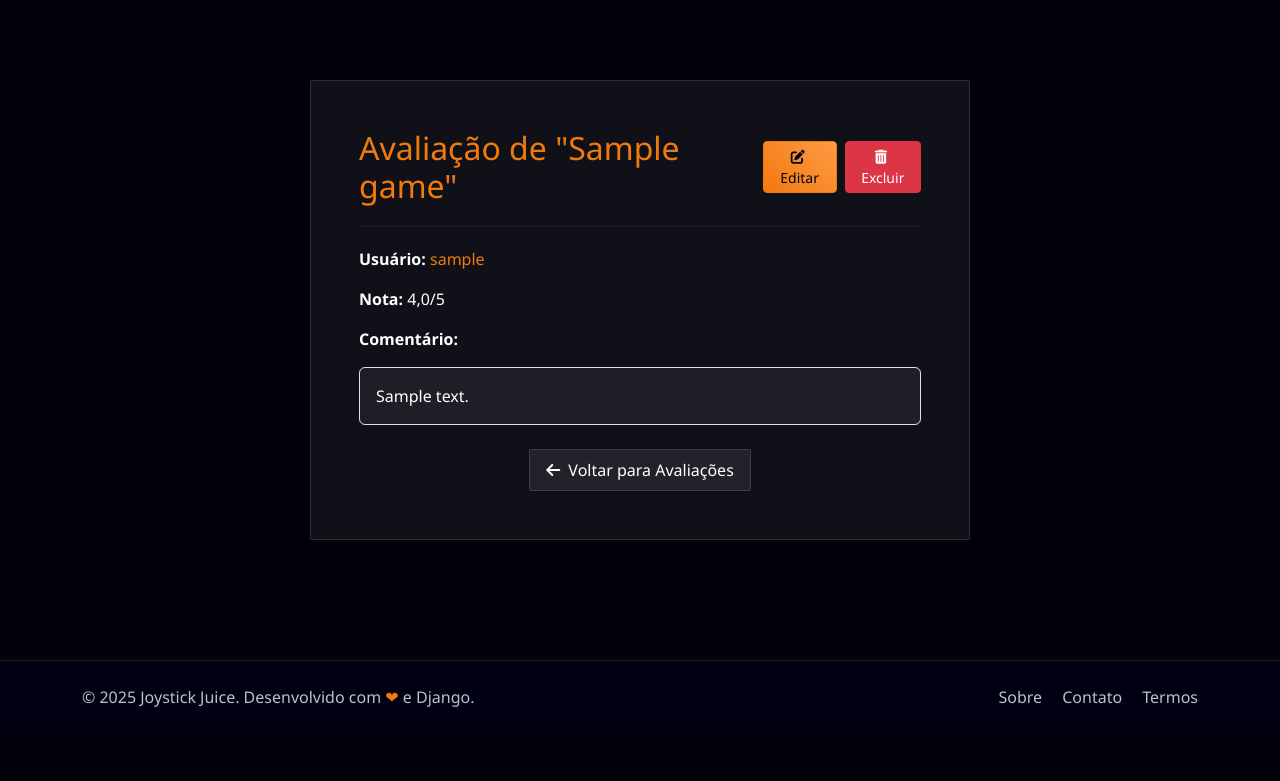
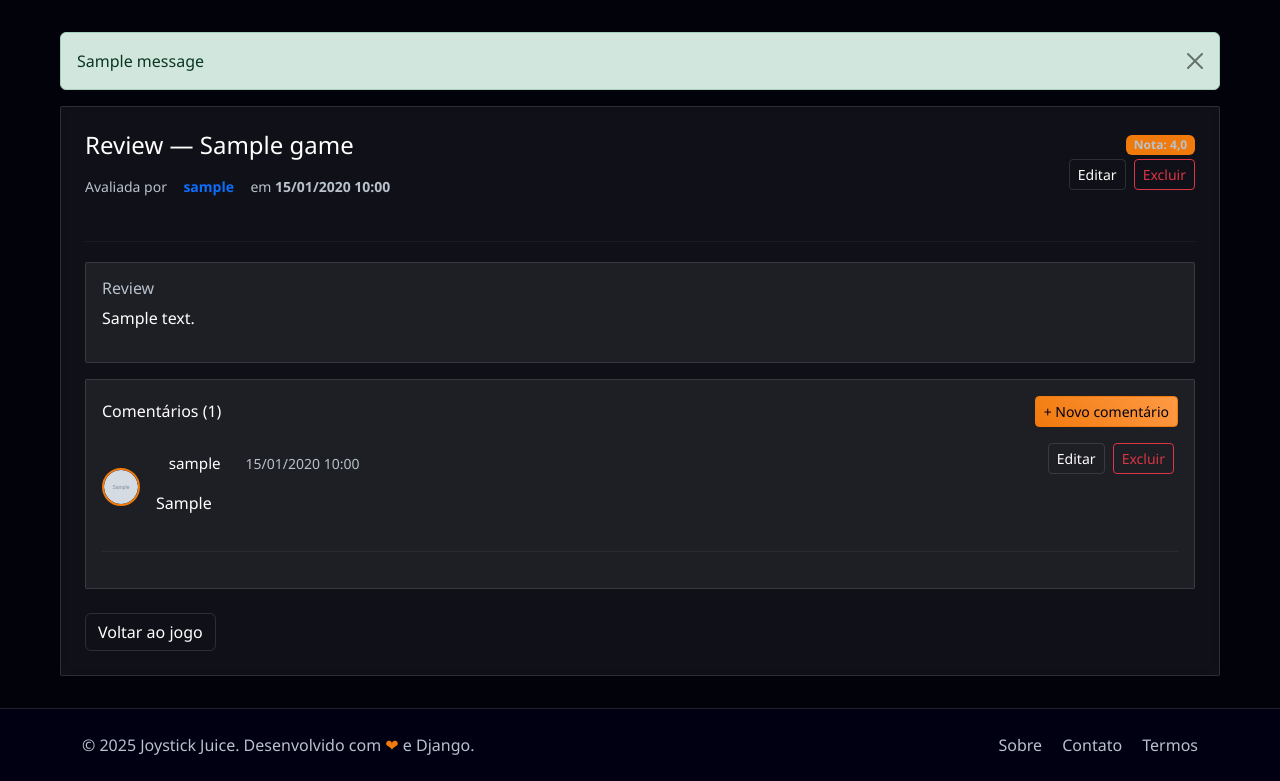
Before and after one commit to Mxrlrey/Joystick_Juice, a Django app: page /review/detail/1/ in a window 1280 px wide. Shown: the part 67-848 px from the top of the page. Before the commit the page ends 774 px from the top, so only its background shows below. Run offline with Django 5.2, Linux system fonts and the light colour scheme; a user stored in the database is signed in; tables that the repository leaves empty hold one stand-in row (values such as "Sample post"); grey boxes marked "Sample" are stand-in pictures; one stand-in notice (Sample message) is shown; some libraries are stand-ins or nearby versions.

Commit message:
feat: criação do crud de comentários

```diff
--- a/code/joystickjuice/settings.py
+++ b/code/joystickjuice/settings.py
@@ -80,7 +80,7 @@ AUTH_PASSWORD_VALIDATORS = [
 
 #redirecinamento de acesso
 LOGIN_URL = '/access/login/'
-LOGIN_REDIRECT_URL = 'account_user_list'
+LOGIN_REDIRECT_URL = 'home'
 LOGOUT_REDIRECT_URL = '/access/login/'
 
 LANGUAGE_CODE = 'pt-br'
--- a/code/review/forms.py
+++ b/code/review/forms.py
@@ -1,5 +1,5 @@
 from django import forms
-from .models import Review
+from .models import Review, Comment
 
 RATING_CHOICES = [
     (0.5, '0.5'),
@@ -31,3 +31,11 @@ class ReviewForm(forms.ModelForm):
         widgets = {
             'comment': forms.Textarea(attrs={'rows': 3}),
         }
+
+class CommentForm(forms.ModelForm):
+    class Meta:
+        model = Comment
+        fields = ['opinion']
+        widgets = {
+            'opinion': forms.Textarea(attrs={'class': 'form-control', 'rows': 4}),
+        }
--- a/code/review/urls.py
+++ b/code/review/urls.py
@@ -7,4 +7,9 @@ urlpatterns = [
     path('detail/<int:pk>/', views.review_detail, name='detail_review'),
     path('edit/<int:pk>/', views.edit_review, name='edit_review'),
     path('delete/<int:pk>/', views.delete_review, name='delete_review'),
+
+    path('<int:review_id>/comment/', views.create_comment, name='create_comment'),
+    path('<int:review_id>/comments/', views.comment_list, name='comment_list'),
+    path('comment/<int:pk>/edit/', views.edit_comment, name='edit_comment'),
+    path('comment/<int:pk>/delete/', views.delete_comment, name='delete_comment'),
 ]
--- a/code/review/views.py
+++ b/code/review/views.py
@@ -2,8 +2,8 @@ from django.shortcuts import render, redirect, get_object_or_404
 from django.urls import reverse
 from django.contrib.auth.decorators import login_required
 from django.contrib import messages
-from .models import Review
-from .forms import ReviewForm
+from .models import Review, Comment
+from .forms import ReviewForm, CommentForm
 from game.models import Game
 from django.db.models import Avg
 
@@ -44,7 +44,9 @@ def list_reviews(request, game_id):
 
 def review_detail(request, pk):
     review = get_object_or_404(Review, pk=pk)
-    return render(request, 'review/detail.html', {'review': review})
+    comments = Comment.objects.filter(review=review).order_by('-created_at')
+    form = CommentForm()
+    return render(request, 'review/detail.html', {'review': review, 'comments': comments, 'form': form})
 
 @login_required
 def edit_review(request, pk):
@@ -79,3 +81,86 @@ def delete_review(request, pk):
     return render(request, "review/form.html", {
     "review": review,
     })
+
+@login_required
+def create_comment(request, review_id):
+
+    review = get_object_or_404(Review, pk=review_id)
+
+    if request.method == 'POST':
+        form = CommentForm(request.POST)
+        if form.is_valid():
+            comment = form.save(commit=False)
+            comment.user = request.user
+            comment.review = review
+            comment.save()
+            messages.success(request, "Comentário criado com sucesso.")
+            return redirect('detail_review', review.pk)
+        else:
+            messages.error(request, "Há erros no formulário. Verifique e tente novamente.")
+    else:
+        form = CommentForm()
+
+    return render(request, 'review/comment_form.html', {
+        'form': form,
+        'review': review,
+    })
+
+
+def comment_list(request, review_id):
+    review = get_object_or_404(Review, pk=review_id)
+    comments = Comment.objects.filter(review=review).order_by('-created_at')
+    return render(request, 'review/comment_list.html', {
+        'review': review,
+        'comments': comments,
+    })
+
+@login_required
+def edit_comment(request, pk):
+    comment = get_object_or_404(Comment, pk=pk)
+
+    if comment.user != request.user:
+        messages.error(request, "Você não tem permissão para editar este comentário.")
+        return redirect('detail_review', comment.review.pk)
+
+    if request.method == 'POST':
+        form = CommentForm(request.POST, instance=comment)
+        if form.is_valid():
+            form.save()
+            messages.success(request, "Comentário atualizado com sucesso.")
+            return redirect('detail_review', comment.review.pk)
+        else:
+            messages.error(request, "Erro no formulário. Verifique e tente novamente.")
+    else:
+        form = CommentForm(instance=comment)
+
+    return render(request, 'review/comment_form.html', {
+        'form': form,
+        'comment': comment,
+        'review': comment.review,
+        'edit': True,
+    })
+
+@login_required
+def delete_comment(request, pk):
+    comment = get_object_or_404(Comment, pk=pk)
+
+    if comment.user != request.user:
+        messages.error(request, "Você não tem permissão para excluir este comentário.")
+        return redirect('detail_review', comment.review.pk)
+
+    if request.method == 'POST':
+        review_pk = comment.review.pk
+        comment.delete()
+        messages.success(request, "Comentário excluído com sucesso.")
+        return redirect('detail_review', review_pk)
+    form = CommentForm(instance=comment)
+    for f in form.fields.values():
+        f.disabled = True
+
+    return render(request, 'review/comment_form.html', {
+        'form': form,
+        'comment': comment,
+        'review': comment.review,
+        'delete': True,
+    })
--- a/code/templates/_navbar.html
+++ b/code/templates/_navbar.html
@@ -45,9 +45,7 @@
                                     <img src="{{ user.person.avatar_url.url }}" alt="{{ user.username }}" class="user-avatar-img">
                                 {% else %}
                                     <!-- Avatar padrão se não tiver foto ou perfil -->
-                                    <div class="user-avatar-default">
-                                        <i class="fas fa-user"></i>
-                                    </div>
+                                    <img src="{% static 'img/global/default-avatar.svg' %}" alt="{{ c.user.username }}" class="user-avatar-img">
                                 {% endif %}
                             </div>
                         </a>
--- a/code/templates/account/edit_avatar.html
+++ b/code/templates/account/edit_avatar.html
@@ -65,7 +65,7 @@
                   {% if person and person.avatar_url %}
                     <img src="{{ person.avatar_url.url }}" alt="Avatar atual de {{ user.username }}">
                   {% else %}
-                    <div class="avatar-default-preview">{{ user.username|first|upper }}</div>
+                    <img src="{% static 'img/global/default-avatar.svg' %}" alt="{{ c.user.username }}">
                   {% endif %}
                 </div>
               </div>
--- a/code/templates/account/form.html
+++ b/code/templates/account/form.html
@@ -64,9 +64,7 @@
             {% if user.person.avatar_url %}
               <img src="{{ user.person.avatar_url.url }}" alt="{{ user.username }}">
             {% else %}
-              <div class="avatar-default">
-                {{ user.username|first|upper }}
-              </div>
+              <img src="{% static 'img/global/default-avatar.svg' %}" alt="{{ c.user.username }}">
             {% endif %}
           </div>
           <div>
--- a/code/templates/review/detail.html
+++ b/code/templates/review/detail.html
@@ -1,53 +1,123 @@
-{% extends 'base.html' %}
+{% extends "base.html" %}
 {% load static %}
-
-{% block title %}Detalhes da Avaliação — Joystick Juice{% endblock %}
+{% block title %}Detalhes da Review — Joystick Juice{% endblock %}
 
 {% block content %}
-<main class="main-content flex-grow-1 d-flex justify-content-center py-5">
+<div class="page-container main-content">
+  <!-- MESSAGES -->
+  {% if messages %}
+    <div class="mb-3">
+      {% for message in messages %}
+        <div class="alert {% if message.tags %}alert-{{ message.tags }}{% else %}alert-primary{% endif %} alert-dismissible fade show" role="alert">
+          {{ message }}
+          <button type="button" class="btn-close" data-bs-dismiss="alert" aria-label="Close"></button>
+        </div>
+      {% endfor %}
+    </div>
+  {% endif %}
 
-  <div class="page-container" style="max-width: 700px;">
-    <div class="panel shadow p-4 p-md-5">
+  <div class="panel review-panel glass-effect">
+    <div class="d-flex justify-content-between align-items-start mb-3">
+      <div>
+        <h1 class="h4">Review — {{ review.game.title }}</h1>
+        <p class="text-muted small">
+          Avaliada por
+          <a class="user-nickname-link" href="{% url 'account_detail_admin' review.user.pk %}">
+            <strong>{{ review.user.username }}</strong>
+          </a>
+          em <strong>{{ review.created_at|date:"d/m/Y H:i" }}</strong>
+        </p>
+      </div>
 
-      <div class="d-flex justify-content-between align-items-center mb-3">
-        <h2 class="mb-0 theme-accent">
-          Avaliação de "{{ review.game.title }}"
-        </h2>
+      <div class="text-end">
+        <div class="mb-1">
+          <span class="badge badge-primary text-muted">Nota: <strong class="">{{ review.rating }}</strong></span>
+        </div>
 
-        {% if request.user == review.user %}
-          <div class="review-actions d-flex gap-2">
-            <a href="{% url 'edit_review' review.pk %}" class="btn btn-sm btn-primary">
-              <i class="fas fa-edit me-1"></i> Editar
-            </a>
-            <a href="{% url 'delete_review' review.pk %}" class="btn btn-sm btn-danger">
-              <i class="fas fa-trash-alt me-1"></i> Excluir
-            </a>
+        {% if user.is_authenticated and user == review.user %}
+          <div>
+            <a class="btn btn-outline-secondary btn-sm me-1" href="{% url 'edit_review' review.pk %}">Editar</a>
+            <a class="btn btn-outline-danger btn-sm" href="{% url 'delete_review' review.pk %}">Excluir</a>
           </div>
         {% endif %}
       </div>
+    </div>
 
-      <hr>
+    <hr>
 
-      <div class="review-info mb-3">
-        <p>
-          <strong>Usuário:</strong>
-          <a href="{% url 'account_detail_admin' review.user.pk %}" class="text-decoration-none theme-accent">
-            {{ review.user.username }}
-          </a>
-        </p>
-        <p><strong>Nota:</strong> {{ review.rating }}/5</p>
-        <p><strong>Comentário:</strong></p>
-        <p class="border p-3 bg-light rounded">{{ review.comment }}</p>
+    <div class="row g-4">
+      <!-- Review main / comments -->
+      <div class="col-12">
+        <div class="panel p-3 mb-3">
+          <h2 class="h6 text-muted mb-2">Review</h2>
+          {% if review.comment %}
+            <p class="mb-0">{{ review.comment|linebreaks }}</p>
+          {% elif review.summary %}
+            <p class="mb-0">{{ review.summary|linebreaks }}</p>
+          {% else %}
+            <p class="text-muted">Nenhum comentário adicional.</p>
+          {% endif %}
+        </div>
+
+        <!-- Area de comentários -->
+        <div class="panel p-3 mb-4">
+          <div class="d-flex justify-content-between align-items-center mb-3">
+            <h3 class="h6 mb-0">Comentários ({{ comments|length }})</h3>
+
+            {% if user.is_authenticated %}
+              <a href="{% url 'create_comment' review.pk %}" class="btn btn-primary btn-sm">+ Novo comentário</a>
+            {% else %}
+              <a class="btn btn-outline-secondary btn-sm" href="{% url 'login' %}">Entrar para comentar</a>
+            {% endif %}
+          </div>
+
+          <!-- Lista de comentários -->
+          <div id="comments-list">
+            {% for c in comments %}
+              <div class="d-flex mb-3" id="comment-{{ c.pk }}">
+                <a class="user-avatar-link me-3" href="{% url 'account_detail_admin' c.user.pk %}">
+                  <div class="user-avatar">
+                    {% if c.user.person and c.user.person.avatar_url %}
+                      <img src="{{ c.user.person.avatar_url.url }}" alt="{{ c.user.username }}" class="user-avatar-img">
+                    {% else %}
+                      <img src="{% static 'img/global/default-avatar.svg' %}" alt="{{ c.user.username }}" class="user-avatar-img">
+                    {% endif %}
+                  </div>
+                </a>
+
+                <div class="flex-fill">
+                  <div class="d-flex justify-content-between align-items-start">
+                    <div>
+                      <a class="user-nickname-link" href="{% url 'account_detail_admin' c.user.pk %}">
+                        <span class="user-nickname">{{ c.user.username }}</span>
+                      </a>
+                      <small class="text-muted ms-2">{{ c.created_at|date:"d/m/Y H:i" }}</small>
+                    </div>
+
+                    <div class="text-end">
+                      {% if user.is_authenticated and user == c.user %}
+                        <a class="btn btn-outline-secondary btn-sm me-1" href="{% url 'edit_comment' c.pk %}">Editar</a>
+                        <a class="btn btn-outline-danger btn-sm me-1" href="{% url 'delete_comment' c.pk %}">Excluir</a>
+                      {% endif %}
+                    </div>
+                  </div>
+
+                  <!-- TEXTO DO COMENTÁRIO -->
+                  <div id="comment-text-{{ c.pk }}" class="mt-2 mb-2">
+                    <p class="mb-0">{{ c.opinion|linebreaks }}</p>
+                  </div>
+                </div>
+              </div>
+              <hr>
+            {% empty %}
+              <p class="text-muted">Seja o primeiro a comentar esta review.</p>
+            {% endfor %}
+          </div>
+        </div>
+
+        <a href="{% url 'game_detail' review.game.pk %}" class="btn btn-outline-secondary">Voltar ao jogo</a>
       </div>
-
-      <div class="text-center mt-4">
-        <a href="{% url 'list_reviews' review.game.pk %}" class="btn btn-custom-light">
-          <i class="fas fa-arrow-left me-1"></i> Voltar para Avaliações
-        </a>
-      </div>
-
     </div>
   </div>
-
-</main>
+</div>
 {% endblock %}
--- a/code/user/models.py
+++ b/code/user/models.py
@@ -10,6 +10,3 @@ class Person(models.Model):
     gender = models.CharField("Sexo", max_length=1, choices=GENDER_OPTIONS, null=True, blank=True)
     avatar_url = models.ImageField("Avatar", upload_to='perfil/', null=True, blank=True)
     bio = models.CharField("Biografia", max_length=200, null=True, blank=True)
-
-    def __str__(self):
-        return self.name
--- a/code/user/urls.py
+++ b/code/user/urls.py
@@ -4,7 +4,6 @@ from . import views
 
 urlpatterns = [
     path("signup", views.signup, name="account_signup"),
-    path("users/admin", views.list_, name="account_user_list"),
     path("users/<int:user_id>", views.detail, name="account_detail_admin"),
     path("me", views.detail, name="account_detail_self"),
     path("edit/profile", views.edit_profile, name="account_edit_profile"),
```
Also changed, not shown: code/review/models.py (+9 -0 lines), code/static/css/review/comment_form.css (added, +27 -0 lines), code/templates/account/detail.html (+4 -5 lines), code/templates/review/comment_form.html (added, +55 -0 lines), code/user/views.py (+7 -9 lines), code/review/migrations/0002_comment.py (added), code/static/img/global/default-avatar.svg (added).
